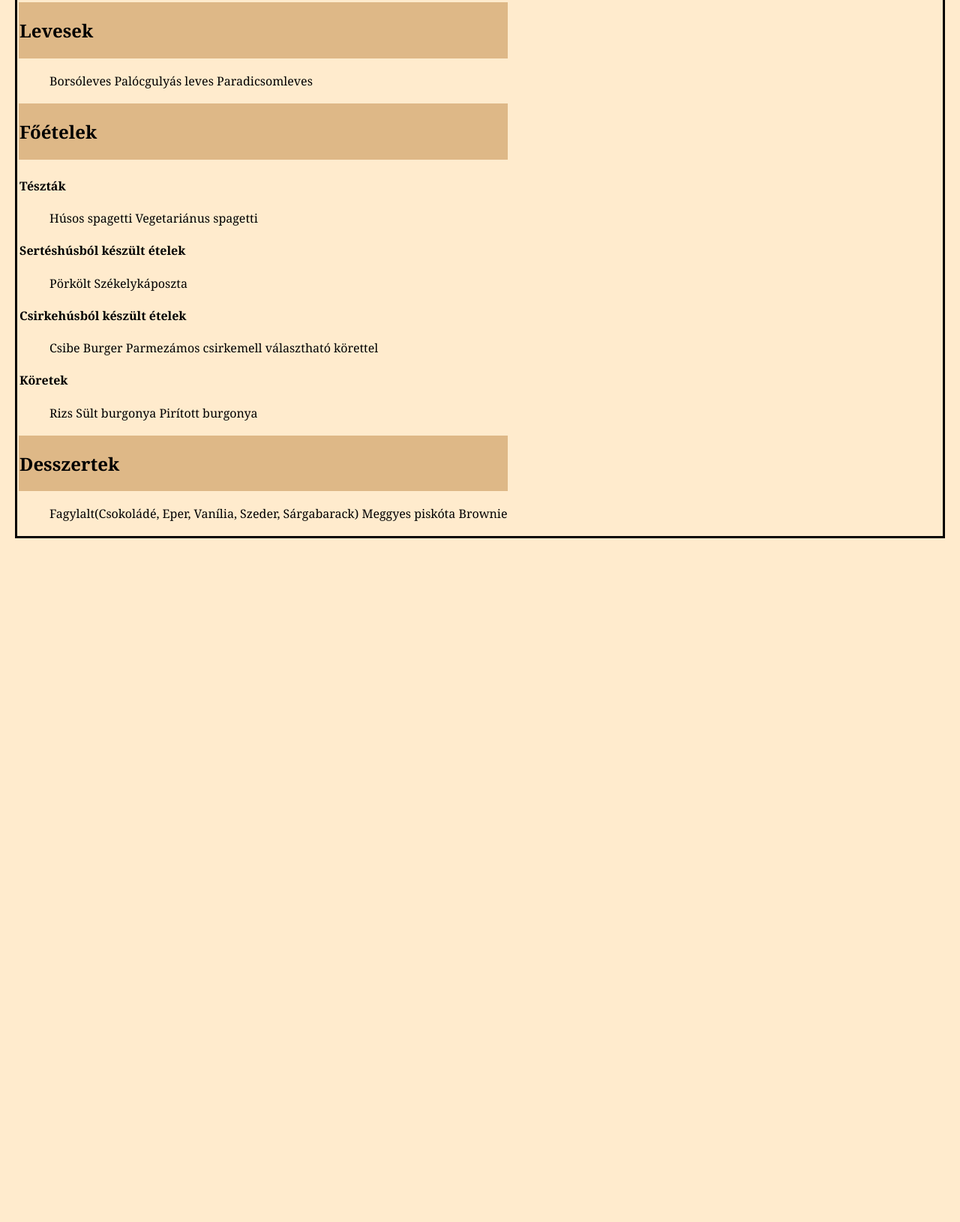
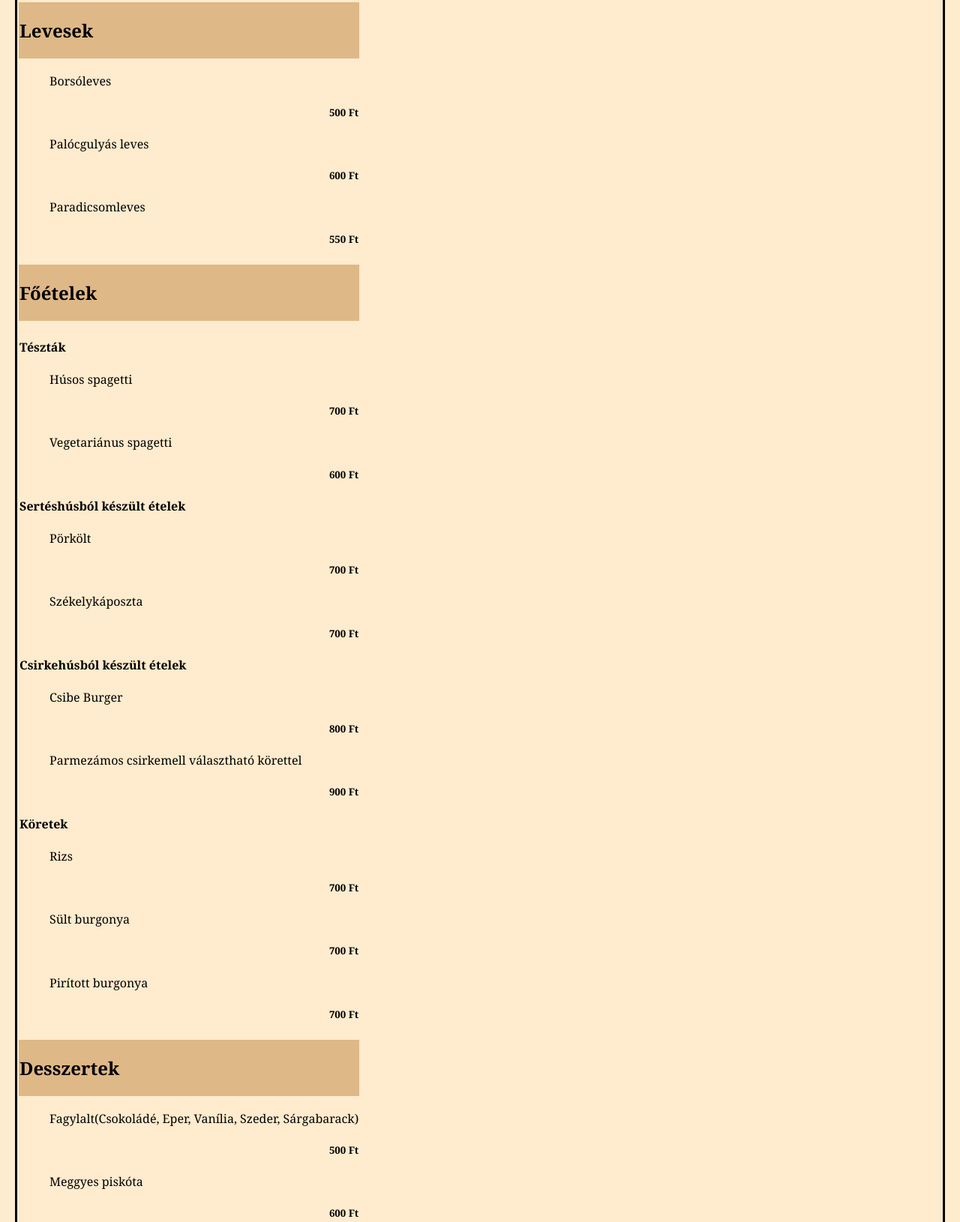
Before and after one commit to Szilvia2020/-tterem, a plain HTML site: page Étterem2/Étlap.html in a window 1280 px wide. Shown: the part 168-1798 px from the top of the page at 75% size. Before the commit the page ends 894 px from the top, so only its background shows below. Drawn offline with Linux system fonts and the light colour scheme.

Commit message:
Format Style

```diff
--- a/Étterem2/css/style2.css
+++ b/Étterem2/css/style2.css
@@ -8,7 +8,7 @@ margin-left: 20px;
 }
 
 h1{
-    text-align: center;
+    text-align: left;
 }
 
 h4{
@@ -29,10 +29,12 @@ h2{
 }
 
 #Strip{
+
     text-align: left;
     display: inline-block;
 }
 
 #Price{
+
     text-align: right;
 }
--- a/Étterem2/Étlap.html
+++ b/Étterem2/Étlap.html
@@ -32,8 +32,11 @@
            <td>
         <ul>
             <li id="Strip">Borsóleves</li>
+            <h5 id="Price">500 Ft</h5>
             <li id="Strip">Palócgulyás leves</li>
+            <h5 id="Price">600 Ft</h5>
             <li id="Strip">Paradicsomleves</li>
+            <h5 id="Price">550 Ft</h5>
         </ul>
            </td>
        </tr>
@@ -50,29 +53,38 @@
 
         <ul>
             <li id="Strip">Húsos spagetti</li>
+            <h5 id="Price">700 Ft</h5>
             <li id="Strip">Vegetariánus spagetti</li>
+            <h5 id="Price">600 Ft</h5>
         </ul>
 
         <h4>Sertéshúsból készült ételek</h4>
 
         <ul>
             <li id="Strip">Pörkölt</li>
+            <h5 id="Price">700 Ft</h5>
             <li id="Strip">Székelykáposzta</li>
+            <h5 id="Price">700 Ft</h5>
         </ul>
 
         <h4>Csirkehúsból készült ételek</h4>
 
         <ul>
             <li id="Strip">Csibe Burger</li>
+            <h5 id="Price">800 Ft</h5>
             <li id="Strip">Parmezámos csirkemell választható körettel</li>
+            <h5 id="Price">900 Ft</h5>
         </ul>
 
         <h4>Köretek</h4>
 
         <ul>
             <li id="Strip">Rizs</li>
+            <h5 id="Price">700 Ft</h5>
             <li id="Strip">Sült burgonya</li>
+            <h5 id="Price">700 Ft</h5>
             <li id="Strip">Pirított burgonya</li>
+            <h5 id="Price">700 Ft</h5>
         </ul>
             </td>
         </tr>
@@ -87,8 +99,11 @@
             <td>
         <ul>
             <li id="Strip">Fagylalt(Csokoládé, Eper, Vanília, Szeder, Sárgabarack)</li>
+            <h5 id="Price">500 Ft</h5>
             <li id="Strip">Meggyes piskóta</li>
+            <h5 id="Price">600 Ft</h5>
             <li id="Strip">Brownie</li>
+            <h5 id="Price">600 Ft</h5>
         </ul>
             </td>
         </tr>
```
